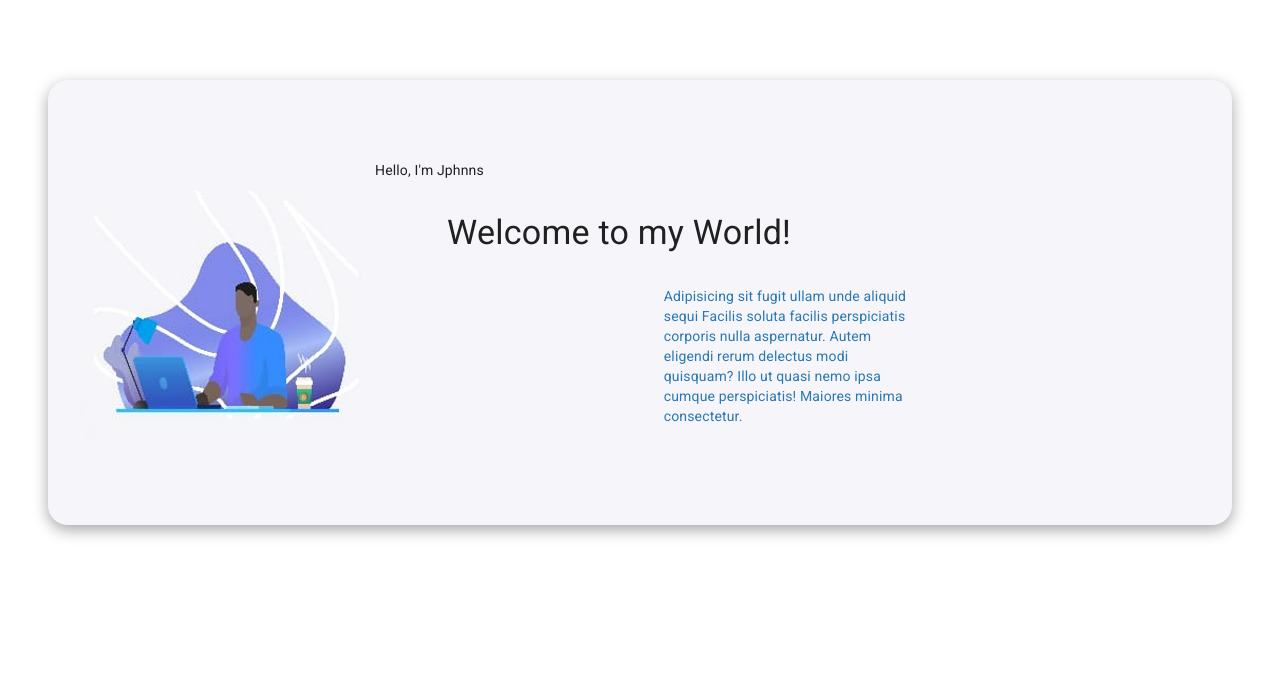
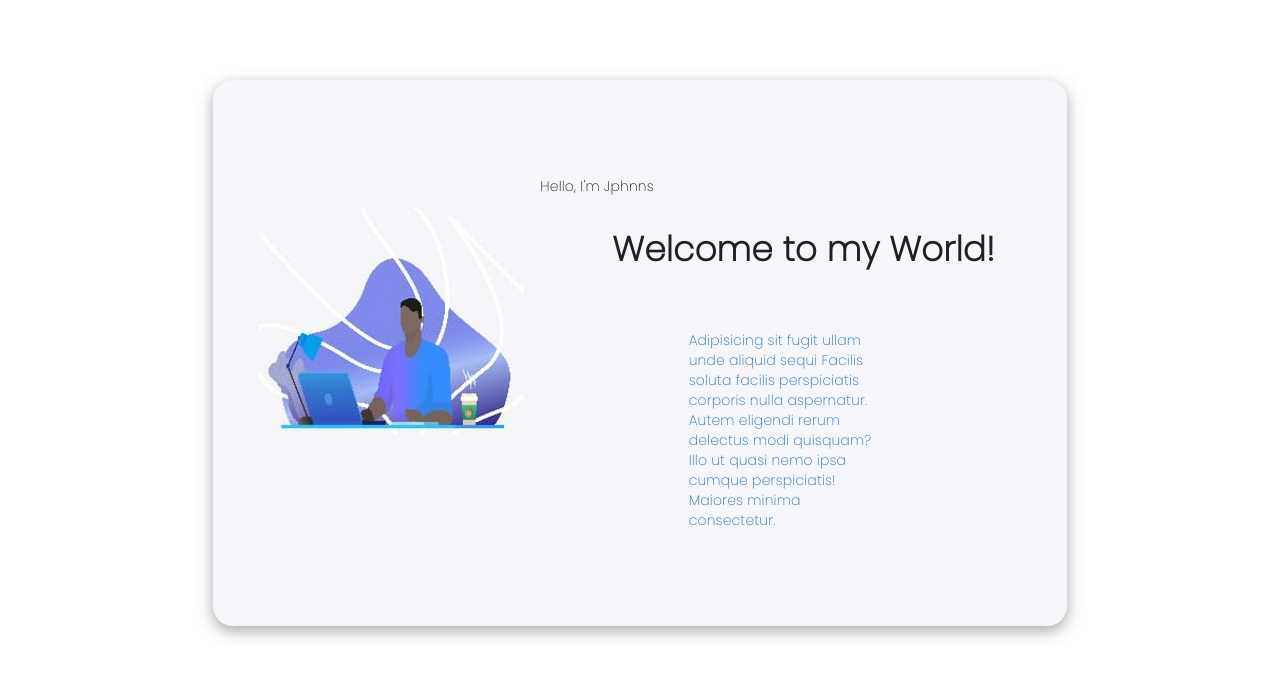
Before and after one commit to sami-lab/Portfolio-template, a React (Create React App) app: page / in a window 1280 px wide. Shown: the top 678 px of the page. Built offline with nearby package versions, Linux system fonts and the light colour scheme.

Commit message:
about page done

```diff
--- a/public/index.html
+++ b/public/index.html
@@ -9,7 +9,7 @@
       manifest.json provides metadata used when your web app is installed on a
       user's mobile device or desktop. See https://developers.google.com/web/fundamentals/web-app-manifest/
     -->
-    <link rel="manifest" href="%PUBLIC_URL%/manifest.json">
+    <link rel="manifest" href="%PUBLIC_URL%/manifest.json" />
     <!--
       Notice the use of %PUBLIC_URL% in the tags above.
       It will be replaced with the URL of the `public` folder during the build.
@@ -21,7 +21,19 @@
     -->
     <title>My page</title>
     <!-- Fonts to support Material Design -->
-    <link rel="stylesheet" href="https://fonts.googleapis.com/css?family=Roboto:300,400,500,700&display=swap" />
+
+    <link
+      rel="stylesheet"
+      href="https://fonts.googleapis.com/css?family=Roboto:300,400,500,700&display=swap"
+    />
+    <link rel="preconnect" href="https://fonts.googleapis.com" />
+    <link rel="preconnect" href="https://fonts.gstatic.com" crossorigin />
+    <link
+      href="https://fonts.googleapis.com/css2?family=Poppins:wght@200,500,700,600&display=swap"
+      rel="stylesheet"
+    />
+
+    <link rel="preconnect" href="https://fonts.gstatic.com" crossorigin />
   </head>
   <body>
     <noscript>You need to enable JavaScript to run this app.</noscript>
--- a/src/pages/about.js
+++ b/src/pages/about.js
@@ -1,26 +1,34 @@
 import React from "react";
-import { Card, Grid, Typography } from "@mui/material";
+import { Card, Grid, Typography, useTheme, useMediaQuery } from "@mui/material";
 
 import Man from "../assets/man.jpg";
 export default function About() {
+  const theme = useTheme();
+  const matchesSM = useMediaQuery(theme.breakpoints.down("sm"));
   return (
+    <Grid container direction="column">
       <Grid
+        item
         container
-      direction="column"
         justifyContent="center"
         alignItems="center"
+        style={{ paddingTop: matchesSM ? "2em" : "5em" }}
       >
-      <Grid item style={{ padding: "5em 3em" }}>
+        <Grid item xs={10} md={8}>
           <Card
             style={{
               boxShadow: "rgba(0, 0, 0, 0.35) 0px 5px 15px",
-            padding: "5em 2em",
+              padding: matchesSM ? "3em 1em" : "6em 2em",
               backgroundColor: "#F6F5FA",
               borderRadius: 20,
             }}
           >
             {/* Main row */}
-          <Grid container justifyContent="center" wrap="nowrap">
+            <Grid
+              container
+              justifyContent="center"
+              wrap={matchesSM ? "wrap" : "nowrap"}
+            >
               {/* For image */}
               <Grid item>
                 <img src={Man} />
@@ -38,12 +46,15 @@ export default function About() {
                     <Typography
                       variant="body2"
                       color="#2978B5"
-                    style={{ width: "30%" }}
+                      style={{
+                        width: matchesSM ? "80%" : "40%",
+                        marginTop: "2em",
+                      }}
                     >
                       Adipisicing sit fugit ullam unde aliquid sequi Facilis
-                    soluta facilis perspiciatis corporis nulla aspernatur. Autem
-                    eligendi rerum delectus modi quisquam? Illo ut quasi nemo
-                    ipsa cumque perspiciatis! Maiores minima consectetur.
+                      soluta facilis perspiciatis corporis nulla aspernatur.
+                      Autem eligendi rerum delectus modi quisquam? Illo ut quasi
+                      nemo ipsa cumque perspiciatis! Maiores minima consectetur.
                     </Typography>
                   </Grid>
                 </Grid>
@@ -52,5 +63,6 @@ export default function About() {
           </Card>
         </Grid>
       </Grid>
+    </Grid>
   );
 }
--- a/src/theme.js
+++ b/src/theme.js
@@ -1,19 +1,28 @@
-import { red } from '@mui/material/colors';
-import { createTheme } from '@mui/material/styles';
+import { red } from "@mui/material/colors";
+import { createTheme } from "@mui/material/styles";
 
 // A custom theme for this app
 const theme = createTheme({
   palette: {
     primary: {
-      main: '#556cd6',
+      main: "#556cd6",
     },
     secondary: {
-      main: '#19857b',
+      main: "#19857b",
     },
     error: {
       main: red.A400,
     },
   },
+  typography: {
+    body2: {
+      fontFamily: "Poppins",
+    },
+    h4: {
+      fontFamily: "Poppins",
+      fontWeight: "700",
+    },
+  },
 });
 
 export default theme;
```
Lines whose indentation alone changed are shown as unchanged.
